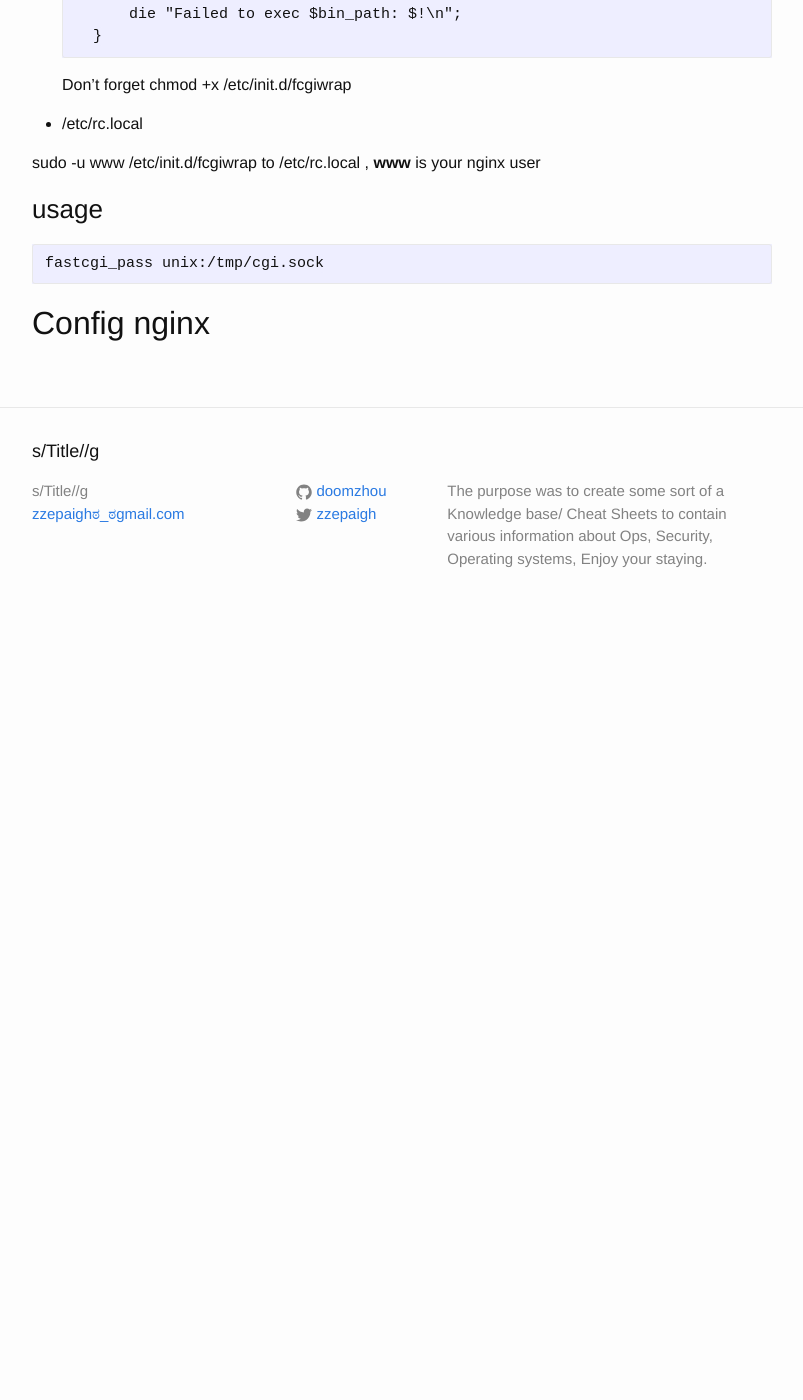
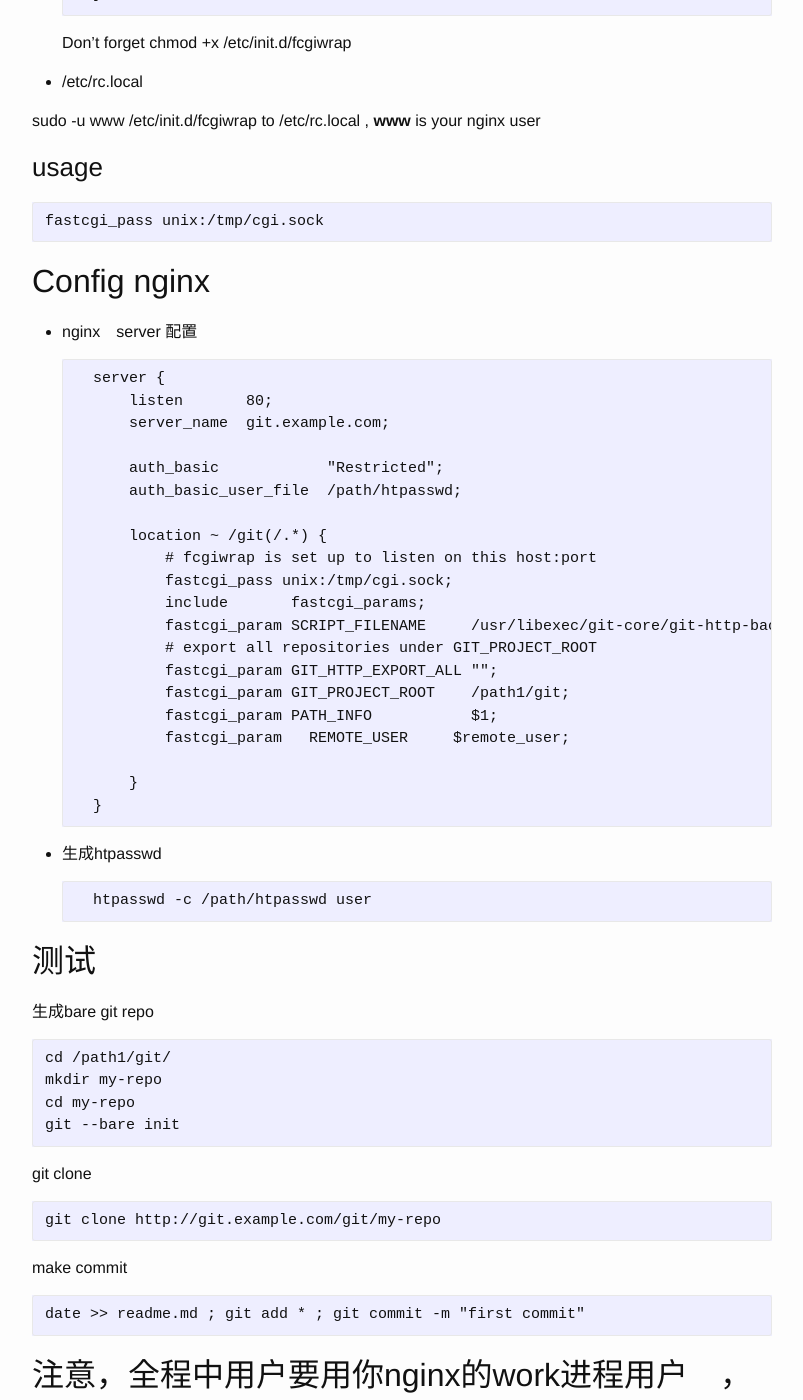
Before and after one commit to doomzhou/doomzhou.github.io, a Jekyll site: the page built from _posts/2016-03-30-git-over-http-by-nginx.md, in a window 1280 px wide and 1400 px high, scrolled down 1824 px. Shown: the whole window, without its empty margins (238-1041 px from the left). Built offline with Jekyll 4.4.1, drawn with Linux system fonts in a browser that asks for light colours; Markdown is read by kramdown in place of the engine named in the settings; before the commit the page ends 2454 px from its top, so only the background shows below that; some of the changed text lies outside the part shown.

Commit message:
git over http by ngixn

```diff
--- a/_posts/2016-03-30-git-over-http-by-nginx.md
+++ b/_posts/2016-03-30-git-over-http-by-nginx.md
@@ -1,6 +1,6 @@
 ---
 layout: post
-title: Windows7下修改无线MAC地址 [后文有下载工具]
+title: 通过nginx git-http-backend 部署git 仓库
 categories: [Git/linux]
 tags: [Ops, Git]
 ---
@@ -86,3 +86,53 @@ sudo -u www /etc/init.d/fcgiwrap to /etc/rc.local , **www** is your nginx user
     fastcgi_pass unix:/tmp/cgi.sock
 
 ## Config nginx
+
+* nginx　server 配置
+
+        server {
+            listen       80;
+            server_name  git.example.com;
+
+            auth_basic            "Restricted";
+            auth_basic_user_file  /path/htpasswd;
+
+            location ~ /git(/.*) {
+                # fcgiwrap is set up to listen on this host:port
+                fastcgi_pass unix:/tmp/cgi.sock;
+                include       fastcgi_params;
+                fastcgi_param SCRIPT_FILENAME     /usr/libexec/git-core/git-http-backend;
+                # export all repositories under GIT_PROJECT_ROOT
+                fastcgi_param GIT_HTTP_EXPORT_ALL "";
+                fastcgi_param GIT_PROJECT_ROOT    /path1/git;
+                fastcgi_param PATH_INFO           $1;
+                fastcgi_param   REMOTE_USER     $remote_user;
+
+            }
+        }
+
+* 生成htpasswd
+
+        htpasswd -c /path/htpasswd user
+
+## 测试
+
+生成bare git repo
+
+    cd /path1/git/
+    mkdir my-repo
+    cd my-repo
+    git --bare init
+
+git clone
+
+    git clone http://git.example.com/git/my-repo
+
+make commit
+
+    date >> readme.md ; git add * ; git commit -m "first commit"
+
+## 注意，全程中用户要用你nginx的work进程用户　，比如html ,www 之类的
+
+## 引用
+
+[nginx fcgiwrap](https://www.nginx.com/resources/wiki/start/topics/examples/fcgiwrap/)
```
